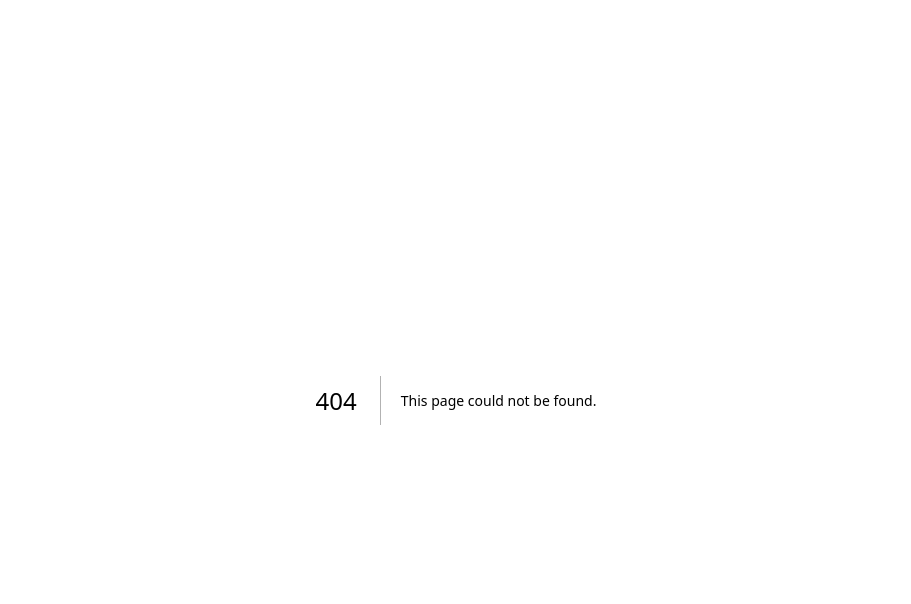
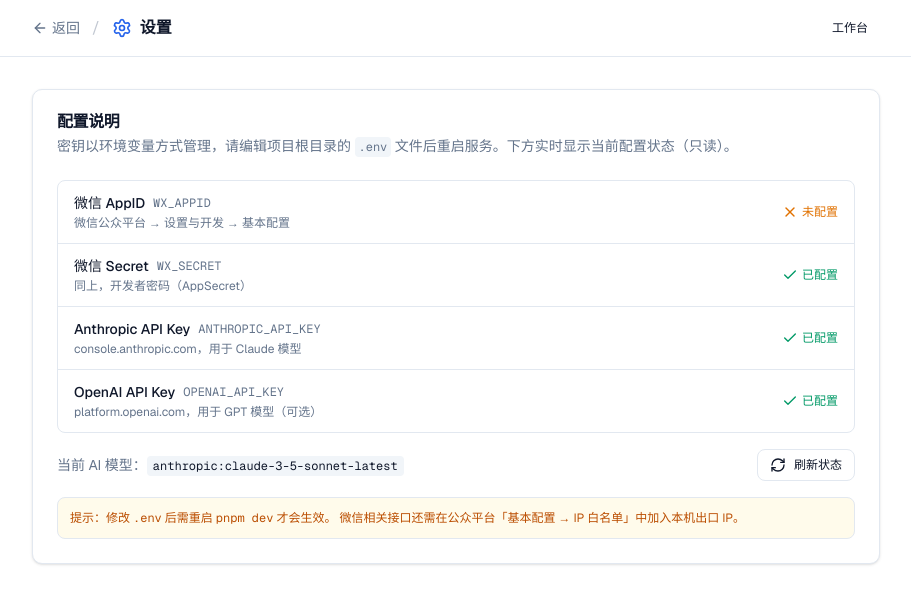
Before and after one commit to CCweixiao/InkPress, a Next.js app: page /settings in a window 1280 px wide. Before the commit this address had no page. Shown: the top 604 px of the page, without its empty margins (184-1095 px from the left). Built offline with nearby package versions, Linux system fonts and the light colour scheme; no server answers.

Commit message:
Phase 7: settings page + status API, article delete, README, production build verified (all 14 routes)

```diff
--- /dev/null
+++ b/src/app/api/settings/status/route.ts
@@ -0,0 +1,12 @@
+import { NextResponse } from "next/server";
+
+/** 只读返回密钥配置状态（不泄露实际值） */
+export async function GET() {
+  return NextResponse.json({
+    hasWxAppid: Boolean(process.env.WX_APPID),
+    hasWxSecret: Boolean(process.env.WX_SECRET),
+    hasAnthropicKey: Boolean(process.env.ANTHROPIC_API_KEY),
+    hasOpenaiKey: Boolean(process.env.OPENAI_API_KEY),
+    aiModel: process.env.AI_MODEL ?? "anthropic:claude-3-5-sonnet-latest",
+  });
+}
--- a/src/app/page.tsx
+++ b/src/app/page.tsx
@@ -1,22 +1,10 @@
 import Link from "next/link";
 import { FileText, Palette, Settings, Sparkles } from "lucide-react";
 import { prisma } from "@/lib/db";
-import { formatDate, STATUS_LABEL } from "@/lib/utils";
 import { Button } from "@/components/ui/button";
-import {
-  Card,
-  CardContent,
-  CardHeader,
-  CardTitle,
-} from "@/components/ui/card";
-import { Badge } from "@/components/ui/badge";
+import { Card, CardContent } from "@/components/ui/card";
 import { NewArticleButton } from "@/components/articles/NewArticleButton";
-
-const STATUS_VARIANT: Record<string, "default" | "secondary" | "success"> = {
-  draft: "secondary",
-  ready: "default",
-  pushed: "success",
-};
+import { ArticleCard } from "@/components/articles/ArticleCard";
 
 export const dynamic = "force-dynamic";
 
@@ -79,33 +67,17 @@ export default async function HomePage() {
         ) : (
           <div className="grid grid-cols-1 sm:grid-cols-2 lg:grid-cols-3 gap-4">
             {articles.map((article) => (
-              <Link key={article.id} href={`/editor/${article.id}`}>
-                <Card className="h-full hover:shadow-md hover:border-primary/40 transition-all cursor-pointer group">
-                  <CardHeader className="pb-3">
-                    <div className="flex items-start justify-between gap-2">
-                      <CardTitle className="text-base line-clamp-2 group-hover:text-primary transition-colors">
-                        {article.title || "无标题文章"}
-                      </CardTitle>
-                      <Badge
-                        variant={STATUS_VARIANT[article.status] ?? "secondary"}
-                      >
-                        {STATUS_LABEL[article.status] ?? article.status}
-                      </Badge>
-                    </div>
-                  </CardHeader>
-                  <CardContent>
-                    <p className="text-xs text-muted-foreground line-clamp-2 min-h-[2rem]">
-                      {article.contentMd
-                        .slice(0, 80)
-                        .replace(/[#*`>\-]/g, "") || "（空白文档）"}
-                    </p>
-                    <div className="flex items-center justify-between mt-4 text-xs text-muted-foreground">
-                      <span>{article.theme?.name ?? "默认主题"}</span>
-                      <span>{formatDate(article.updatedAt)}</span>
-                    </div>
-                  </CardContent>
-                </Card>
-              </Link>
+              <ArticleCard
+                key={article.id}
+                article={{
+                  id: article.id,
+                  title: article.title,
+                  contentMd: article.contentMd,
+                  status: article.status,
+                  theme: article.theme,
+                  updatedAt: article.updatedAt.toISOString(),
+                }}
+              />
             ))}
           </div>
         )}
--- /dev/null
+++ b/src/app/settings/page.tsx
@@ -0,0 +1,57 @@
+import Link from "next/link";
+import { ArrowLeft, Settings } from "lucide-react";
+import { Button } from "@/components/ui/button";
+import {
+  Card,
+  CardHeader,
+  CardTitle,
+  CardDescription,
+  CardContent,
+} from "@/components/ui/card";
+import { SettingsForm } from "@/components/settings/SettingsForm";
+
+export const dynamic = "force-dynamic";
+
+export default function SettingsPage() {
+  return (
+    <div className="min-h-screen">
+      <header className="border-b border-border bg-background/80 backdrop-blur sticky top-0 z-40">
+        <div className="mx-auto max-w-4xl px-6 h-14 flex items-center justify-between">
+          <div className="flex items-center gap-3">
+            <Link
+              href="/"
+              className="inline-flex items-center gap-1 text-sm text-muted-foreground hover:text-foreground"
+            >
+              <ArrowLeft className="h-4 w-4" />
+              返回
+            </Link>
+            <span className="text-muted-foreground/40">/</span>
+            <div className="flex items-center gap-2">
+              <Settings className="h-5 w-5 text-primary" />
+              <span className="font-semibold">设置</span>
+            </div>
+          </div>
+          <Button asChild variant="ghost" size="sm">
+            <Link href="/">工作台</Link>
+          </Button>
+        </div>
+      </header>
+
+      <main className="mx-auto max-w-4xl px-6 py-8 space-y-6">
+        <Card>
+          <CardHeader>
+            <CardTitle>配置说明</CardTitle>
+            <CardDescription>
+              密钥以环境变量方式管理，请编辑项目根目录的{" "}
+              <code className="px-1 py-0.5 rounded bg-muted text-xs">.env</code>{" "}
+              文件后重启服务。下方实时显示当前配置状态（只读）。
+            </CardDescription>
+          </CardHeader>
+          <CardContent>
+            <SettingsForm />
+          </CardContent>
+        </Card>
+      </main>
+    </div>
+  );
+}
--- /dev/null
+++ b/src/components/articles/ArticleCard.tsx
@@ -0,0 +1,84 @@
+"use client";
+
+import { useState } from "react";
+import Link from "next/link";
+import { useRouter } from "next/navigation";
+import { Trash2 } from "lucide-react";
+import {
+  Card,
+  CardContent,
+  CardHeader,
+  CardTitle,
+} from "@/components/ui/card";
+import { Badge } from "@/components/ui/badge";
+import { formatDate, STATUS_LABEL } from "@/lib/utils";
+
+export type ArticleListItem = {
+  id: string;
+  title: string;
+  contentMd: string;
+  status: string;
+  theme?: { name: string } | null;
+  updatedAt: string;
+};
+
+const STATUS_VARIANT: Record<string, "default" | "secondary" | "success"> = {
+  draft: "secondary",
+  ready: "default",
+  pushed: "success",
+};
+
+export function ArticleCard({ article }: { article: ArticleListItem }) {
+  const router = useRouter();
+  const [deleting, setDeleting] = useState(false);
+
+  async function handleDelete(e: React.MouseEvent) {
+    e.preventDefault();
+    e.stopPropagation();
+    if (!window.confirm(`确定删除「${article.title || "无标题文章"}」？`)) return;
+    setDeleting(true);
+    const res = await fetch(`/api/articles/${article.id}`, {
+      method: "DELETE",
+    });
+    setDeleting(false);
+    if (res.ok) router.refresh();
+    else alert("删除失败");
+  }
+
+  return (
+    <Link href={`/editor/${article.id}`} className="block h-full">
+      <Card className="h-full hover:shadow-md hover:border-primary/40 transition-all cursor-pointer group">
+        <CardHeader className="pb-3">
+          <div className="flex items-start justify-between gap-2">
+            <CardTitle className="text-base line-clamp-2 group-hover:text-primary transition-colors">
+              {article.title || "无标题文章"}
+            </CardTitle>
+            <Badge variant={STATUS_VARIANT[article.status] ?? "secondary"}>
+              {STATUS_LABEL[article.status] ?? article.status}
+            </Badge>
+          </div>
+        </CardHeader>
+        <CardContent>
+          <p className="text-xs text-muted-foreground line-clamp-2 min-h-[2rem]">
+            {article.contentMd.slice(0, 80).replace(/[#*`>\-]/g, "") ||
+              "（空白文档）"}
+          </p>
+          <div className="flex items-center justify-between mt-4 text-xs text-muted-foreground">
+            <span>{article.theme?.name ?? "默认主题"}</span>
+            <span>{formatDate(article.updatedAt)}</span>
+          </div>
+          <div className="flex justify-end mt-2">
+            <button
+              onClick={handleDelete}
+              disabled={deleting}
+              className="opacity-0 group-hover:opacity-100 transition-opacity text-muted-foreground hover:text-red-600 p-1"
+              title="删除"
+            >
+              <Trash2 className="h-3.5 w-3.5" />
+            </button>
+          </div>
+        </CardContent>
+      </Card>
+    </Link>
+  );
+}
--- /dev/null
+++ b/src/components/settings/SettingsForm.tsx
@@ -0,0 +1,116 @@
+"use client";
+
+import { useEffect, useState } from "react";
+import { Check, X, RefreshCw } from "lucide-react";
+import { Button } from "@/components/ui/button";
+
+type Status = {
+  hasWxAppid: boolean;
+  hasWxSecret: boolean;
+  hasAnthropicKey: boolean;
+  hasOpenaiKey: boolean;
+  aiModel: string;
+};
+
+export function SettingsForm() {
+  const [status, setStatus] = useState<Status | null>(null);
+  const [loading, setLoading] = useState(true);
+
+  async function refresh() {
+    setLoading(true);
+    const res = await fetch("/api/settings/status");
+    const data = await res.json();
+    setStatus(data);
+    setLoading(false);
+  }
+
+  useEffect(() => {
+    refresh();
+  }, []);
+
+  if (loading || !status) {
+    return <div className="text-sm text-muted-foreground">加载中…</div>;
+  }
+
+  const items: {
+    label: string;
+    ok: boolean;
+    hint: string;
+    env: string;
+  }[] = [
+    {
+      label: "微信 AppID",
+      ok: status.hasWxAppid,
+      hint: "微信公众平台 → 设置与开发 → 基本配置",
+      env: "WX_APPID",
+    },
+    {
+      label: "微信 Secret",
+      ok: status.hasWxSecret,
+      hint: "同上，开发者密码（AppSecret）",
+      env: "WX_SECRET",
+    },
+    {
+      label: "Anthropic API Key",
+      ok: status.hasAnthropicKey,
+      hint: "console.anthropic.com，用于 Claude 模型",
+      env: "ANTHROPIC_API_KEY",
+    },
+    {
+      label: "OpenAI API Key",
+      ok: status.hasOpenaiKey,
+      hint: "platform.openai.com，用于 GPT 模型（可选）",
+      env: "OPENAI_API_KEY",
+    },
+  ];
+
+  return (
+    <div className="space-y-4">
+      <div className="rounded-md border border-border divide-y">
+        {items.map((item) => (
+          <div
+            key={item.env}
+            className="flex items-center justify-between px-4 py-3"
+          >
+            <div>
+              <div className="flex items-center gap-2">
+                <span className="text-sm font-medium">{item.label}</span>
+                <code className="text-xs text-muted-foreground">{item.env}</code>
+              </div>
+              <p className="text-xs text-muted-foreground mt-0.5">{item.hint}</p>
+            </div>
+            {item.ok ? (
+              <span className="inline-flex items-center gap-1 text-xs text-emerald-600">
+                <Check className="h-4 w-4" />
+                已配置
+              </span>
+            ) : (
+              <span className="inline-flex items-center gap-1 text-xs text-amber-600">
+                <X className="h-4 w-4" />
+                未配置
+              </span>
+            )}
+          </div>
+        ))}
+      </div>
+
+      <div className="flex items-center justify-between">
+        <div className="text-sm">
+          <span className="text-muted-foreground">当前 AI 模型：</span>
+          <code className="font-mono text-xs bg-muted px-1.5 py-0.5 rounded">
+            {status.aiModel}
+          </code>
+        </div>
+        <Button variant="outline" size="sm" onClick={refresh}>
+          <RefreshCw className="h-4 w-4" />
+          刷新状态
+        </Button>
+      </div>
+
+      <div className="rounded-md bg-amber-50 border border-amber-200 p-3 text-xs text-amber-700">
+        提示：修改 <code>.env</code> 后需重启 <code>pnpm dev</code> 才会生效。
+        微信相关接口还需在公众平台「基本配置 → IP 白名单」中加入本机出口 IP。
+      </div>
+    </div>
+  );
+}
```
Also changed, not shown: 1 other file (tests, documents, lock files or other folders).
